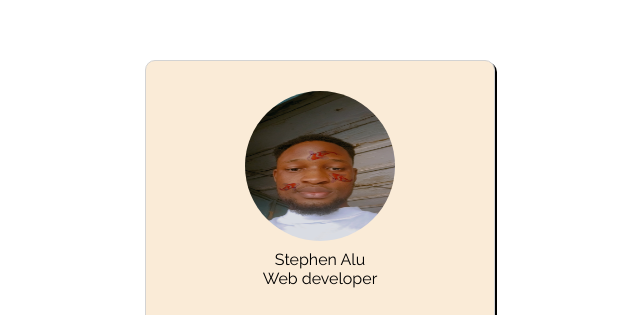
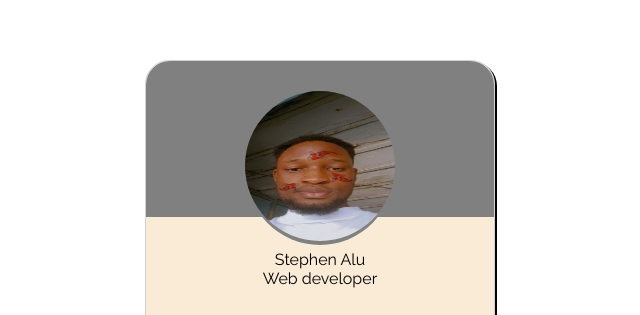
Before and after one commit to StephenAdedayo/practicing-3, a plain HTML site: page index.html in a window 1280 px wide. Shown: the part 110-425 px from the top of the page, without its empty margins (320-960 px from the left). Drawn offline with nearby package versions, Linux system fonts and the light colour scheme.

Commit message:
profliecard updated

```diff
--- a/style.css
+++ b/style.css
@@ -27,21 +27,40 @@ img{
     border: 1px solid;
     width:350px;
     height: 100%;
-    background-color: white;
     display: flex;
     flex-direction: column;
     align-items: center;
     justify-content: center;
     padding: 20px 15px;
-    border-radius: 10px;
+    border-radius: 24px 24px 10px 10px;
     border: 1px solid lightgray;
     box-shadow: 2px 2px;
     background-color: antiquewhite;
+    position: relative;
+}
+
+.profile-card:before{
+    content: "";
+    position: absolute;
+    top: 0;
+    left: 0;
+    height: 36%;
+    width: 100%;
+    border-radius: 24px 24px 0 0;
+    border: 1px solid;
+    background-color: grey;
+    border: none;
+
 }
 
 .profile-img{
+    position: relative;
     margin: 10px 10px 5px 10px;
     object-fit: cover;
+    border: 1px solid;
+    border-radius: 50%;
+    background-color: grey;
+    border: none;
 }
 
 .profile-des{
@@ -123,7 +142,3 @@ img{
 .data-comments .number{
     margin-right: 5px;
 }
-
-section{
-    display: flex;
-}
```
